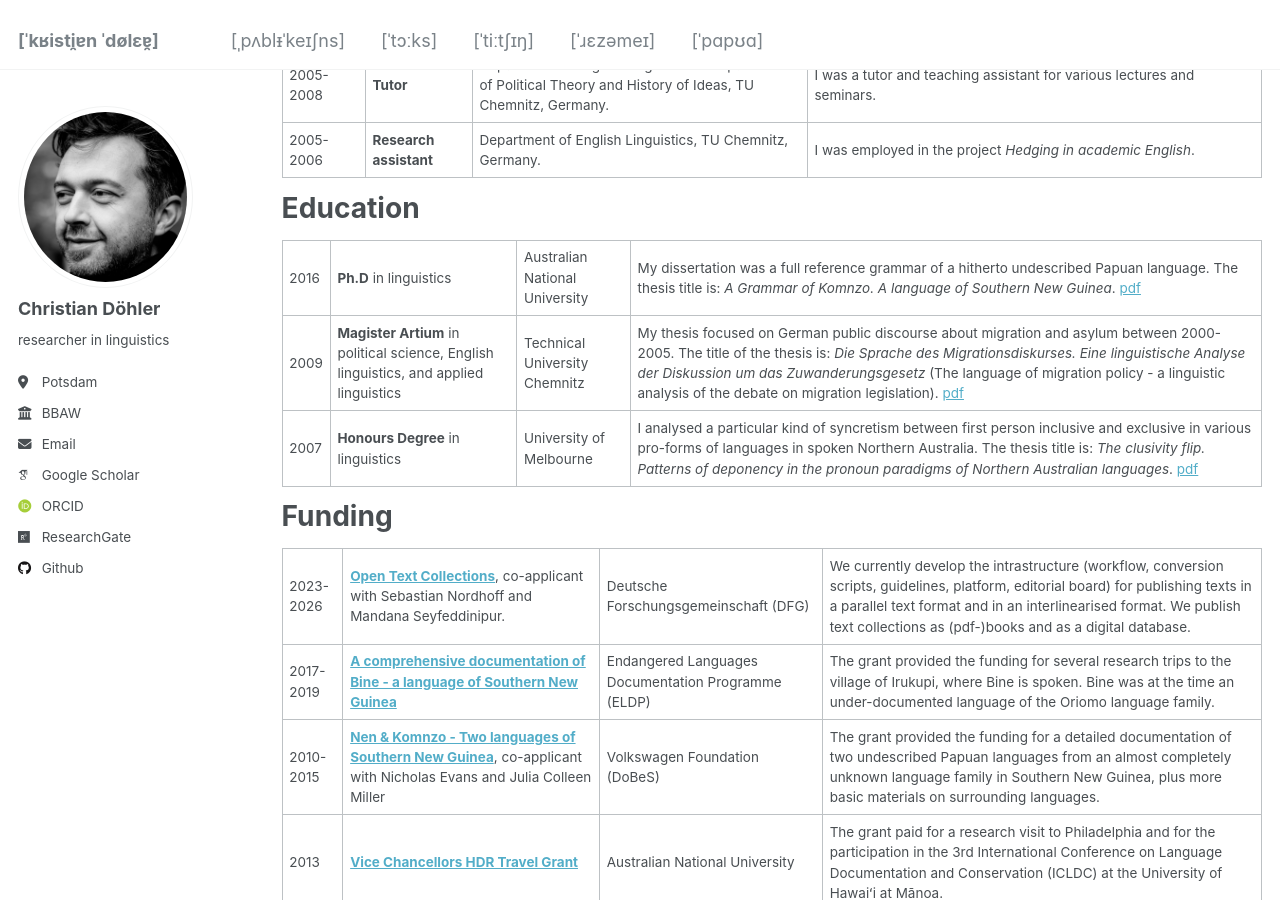
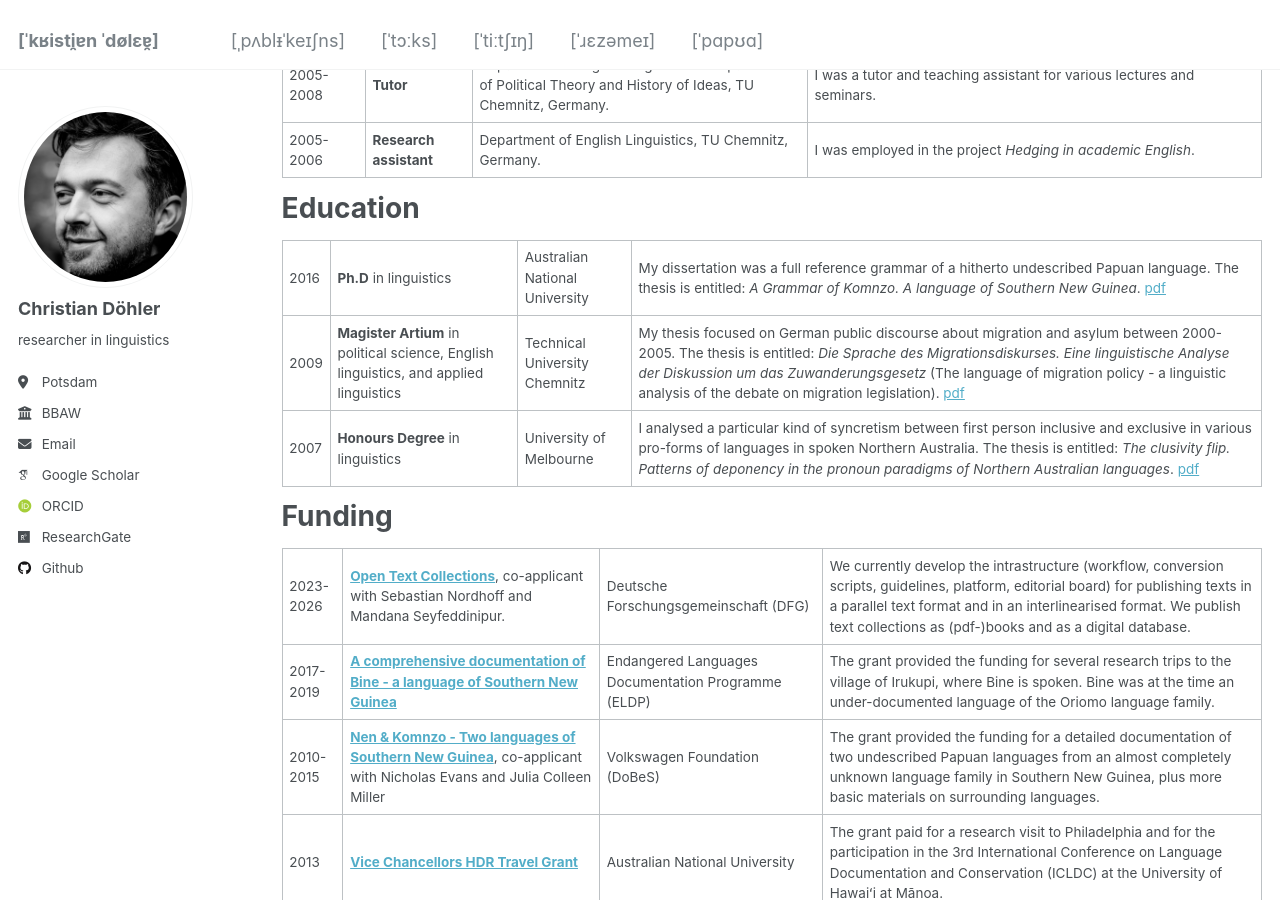
Before and after one commit to chrdoe/chrdoe.github.io, a Jekyll site: the page built from _pages/cv.md, in a window 1280 px wide and 900 px high, scrolled down 772 px. Built offline with Jekyll 4.4.1, drawn with Linux system fonts in a browser that asks for light colours; some web fonts are replaced.

Commit message:
Update cv.md

```diff
--- a/_pages/cv.md
+++ b/_pages/cv.md
@@ -28,9 +28,9 @@ Work
 Education
 ======
 
-|2016|**Ph.D** in linguistics|Australian National University|My dissertation was a full reference grammar of a hitherto undescribed Papuan language. The thesis title is: *A Grammar of Komnzo. A language of Southern New Guinea*. [pdf](https://doi.org/10.25911/5d778a5c79763)|
-|2009|**Magister Artium** in political science, English linguistics, and applied linguistics|Technical University Chemnitz|My thesis focused on German public discourse about migration and asylum between 2000-2005. The title of the thesis is: *Die Sprache des Migrationsdiskurses. Eine linguistische Analyse der Diskussion um das Zuwanderungsgesetz* (The language of migration policy - a linguistic analysis of the debate on migration legislation). [pdf](/files/döhler2009.pdf)|
-|2007|**Honours Degree** in linguistics|University of Melbourne|I analysed a particular kind of syncretism between first person inclusive and exclusive in various pro-forms of languages in spoken Northern Australia. The thesis title is: *The clusivity flip. Patterns of deponency in the pronoun paradigms of Northern Australian languages*. [pdf](/files/döhler2006.pdf)|
+|2016|**Ph.D** in linguistics|Australian National University|My dissertation was a full reference grammar of a hitherto undescribed Papuan language. The thesis is entitled: *A Grammar of Komnzo. A language of Southern New Guinea*. [pdf](https://doi.org/10.25911/5d778a5c79763)|
+|2009|**Magister Artium** in political science, English linguistics, and applied linguistics|Technical University Chemnitz|My thesis focused on German public discourse about migration and asylum between 2000-2005. The thesis is entitled: *Die Sprache des Migrationsdiskurses. Eine linguistische Analyse der Diskussion um das Zuwanderungsgesetz* (The language of migration policy - a linguistic analysis of the debate on migration legislation). [pdf](/files/döhler2009.pdf)|
+|2007|**Honours Degree** in linguistics|University of Melbourne|I analysed a particular kind of syncretism between first person inclusive and exclusive in various pro-forms of languages in spoken Northern Australia. The thesis is entitled: *The clusivity flip. Patterns of deponency in the pronoun paradigms of Northern Australian languages*. [pdf](/files/döhler2006.pdf)|
 
 Funding
 ====
```
